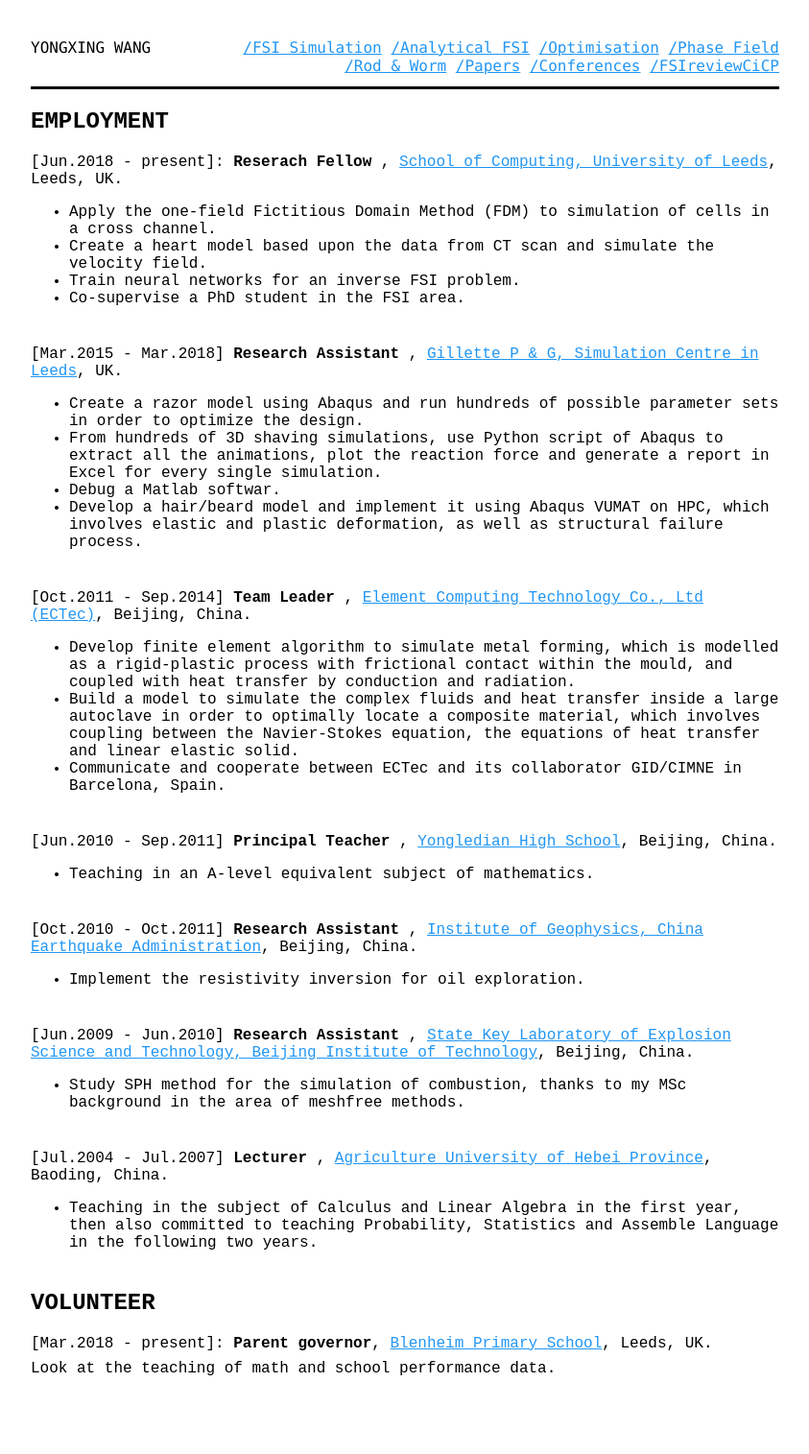
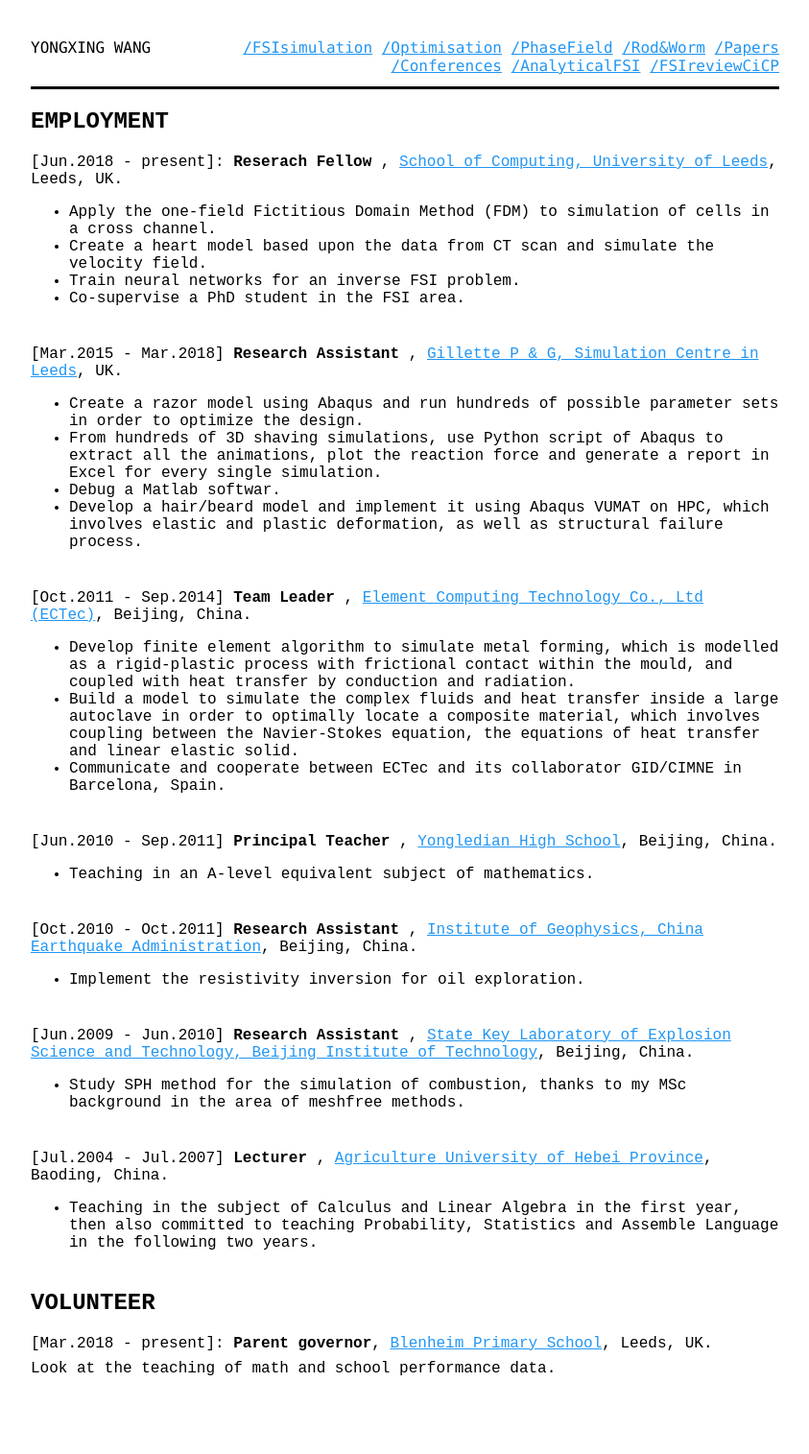
Before and after one commit to yongxingwang/yongxingwang.github.io, a Jekyll site: the page built from work.html, in a window 1280 px wide. Shown: the whole page at 96% size, without its empty margins (218-1061 px from the left). Built offline with Jekyll 4.4.1, drawn with Linux system fonts in a browser that asks for light colours.

Commit message:
Update navigation.html

```diff
--- a/_includes/navigation.html
+++ b/_includes/navigation.html
@@ -3,13 +3,13 @@
         <li><a href="/index">Yongxing Wang</a></li>
          <!-- <li><a href="/education.html">/Education</a></li> -->
        <!-- <li><a href="/work.html">/employment</a></li> -->
-        <li><a href="/simulation/">/FSI Simulation</a></li>
-        <li><a href="/analyticalfsi/">/Analytical FSI</a></li>
+        <li><a href="/simulation/">/FSIsimulation</a></li>
         <li><a href="/optimisation/">/Optimisation</a></li>
-        <li><a href="/phase/">/Phase Field</a></li>
-        <li><a href="/rod/">/Rod & Worm</a></li>
+        <li><a href="/phase/">/PhaseField</a></li>
+        <li><a href="/rod/">/Rod&Worm</a></li>
        <li><a href="/publication.html">/Papers </a></li>
        <li><a href="assets/pdf/conferences.pdf">/Conferences</a></li>
+       <li><a href="/analyticalfsi/">/AnalyticalFSI</a></li>
         <li><a href="/fsiReview/">/FSIreviewCiCP</a></li>
     </ul>
 </nav>
```
